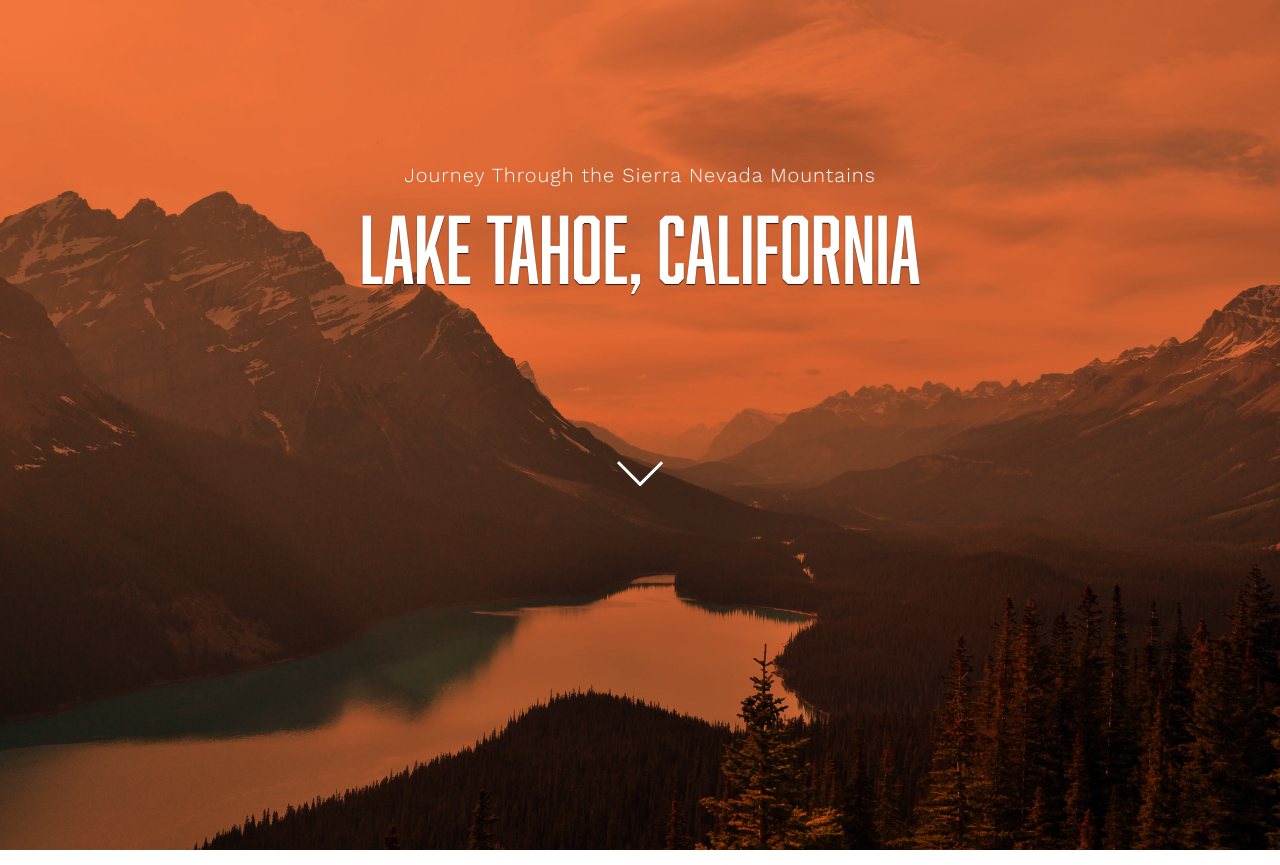
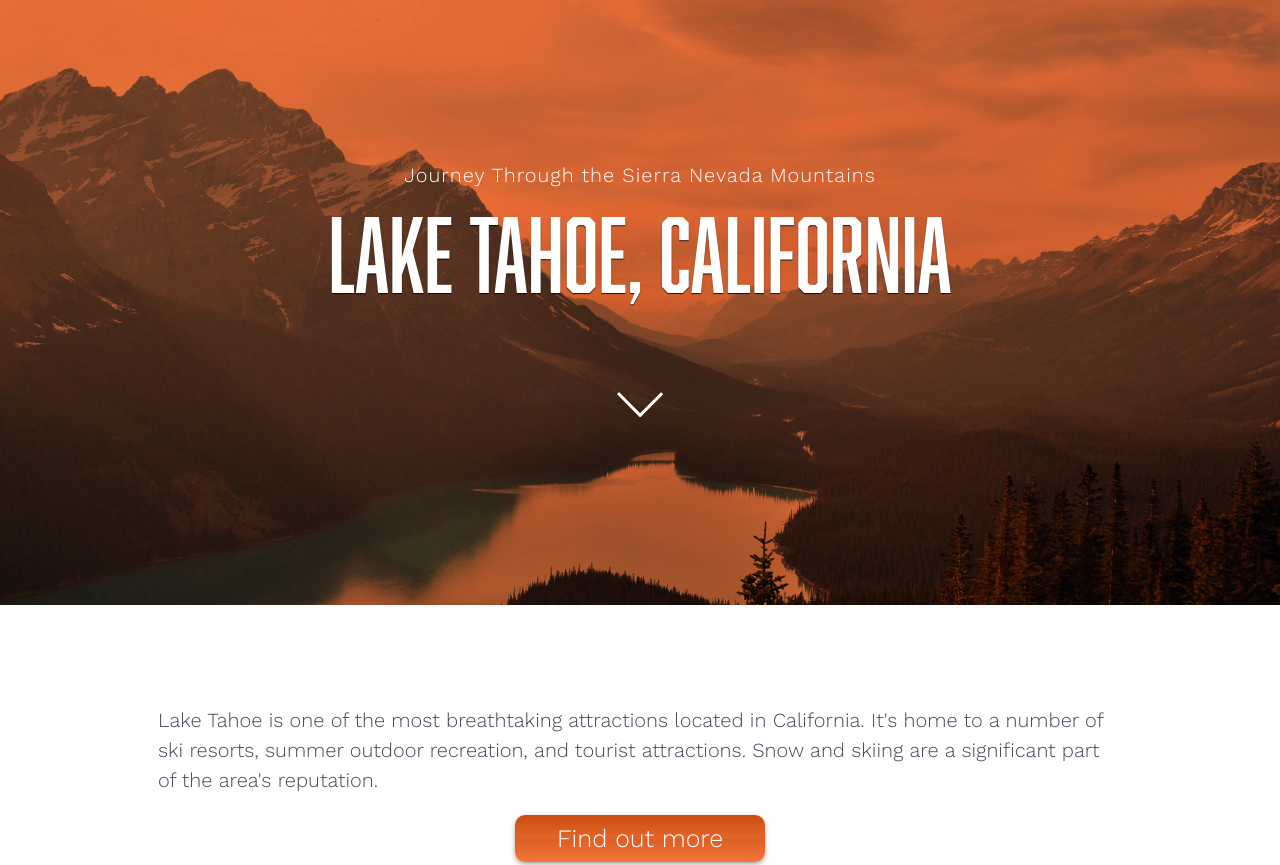
Before and after one commit to anwarmontasir/enhancing-design-with-css, a plain HTML site: page index.html in a window 1280 px wide. Shown: the top 865 px of the page. Drawn offline with nearby package versions, Linux system fonts and the light colour scheme.

Commit message:
added to media query

```diff
--- a/css/style.css
+++ b/css/style.css
@@ -33,7 +33,7 @@ h1, h2, h3 {
 }
 
 h1 {
-  font-size: 4.5rem;
+  font-size: 4rem;
   text-transform: uppercase;
   font-weight: normal;
   text-shadow: 0 1px 1px rgba(0,0,0,.8);
@@ -76,8 +76,7 @@ header, footer {
 }
 
 header {
-  height: 850px;
-  padding-top: 8rem;
+  padding: 10vh 0;
   background: url('../img/mountains.jpg') no-repeat center;
   background-color: #F3753B;
   background-blend-mode: multiply;
@@ -90,7 +89,7 @@ header {
 }
 .arrow {
   width: 2.5rem;
-  margin-top: 8rem;
+  margin-top: 10vh;
 }
 
 section {
@@ -138,10 +137,17 @@ footer {
 }
 
 @media screen and (min-width: 720px) {
+  header {
+    padding: 20vh 0;
+  }
+  h1 {
+    font-size: 5rem;
+  }
   .column {
     width: 48%;
     display: inline-block;
     vertical-align: top;
+    margin-left: -4px;
   }
   .column:first-child {
     margin-right: 4%;
```
Also changed, not shown: index.html (+2 -1 lines).
